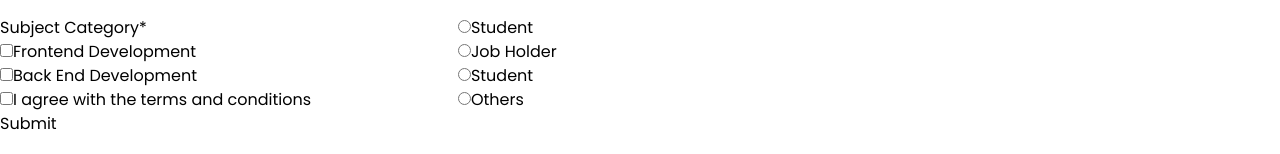
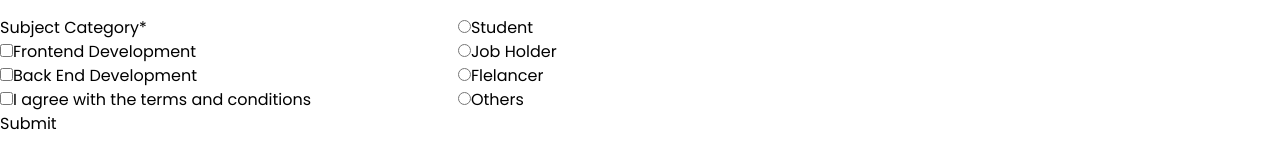
Before and after one commit to kaykobadyiasin/campaign-landing-page, a React (Vite) app: page / in a window 1280 px wide. Shown: the part 334-488 px from the top of the page. Built offline with nearby package versions, Linux system fonts and the light colour scheme; some icons are missing.

Commit message:
change radio frelancer

```diff
--- a/src/components/Form.jsx
+++ b/src/components/Form.jsx
@@ -48,7 +48,7 @@ const Form = ({ disabled }) => {
                                             <div className="flex items-center p-2 rounded hover:bg-gray-100 dark:hover:bg-gray-600">
 
                                                 <input id="freelancer-radio" type="radio" disabled={disabled} value="" name="default-radio" className="w-4 h-4 text-blue-600 bg-gray-100 border-gray-300" />
-                                                <label htmlFor="freelancer-radio" className="w-full ml-2 text-md font-medium text-gray-900 rounded dark:text-gray-300">Student</label>
+                                                <label htmlFor="freelancer-radio" className="w-full ml-2 text-md font-medium text-gray-900 rounded dark:text-gray-300">Flelancer</label>
                                             </div>
                                         </li>
                                         <li htmlFor="others-radio">
```
